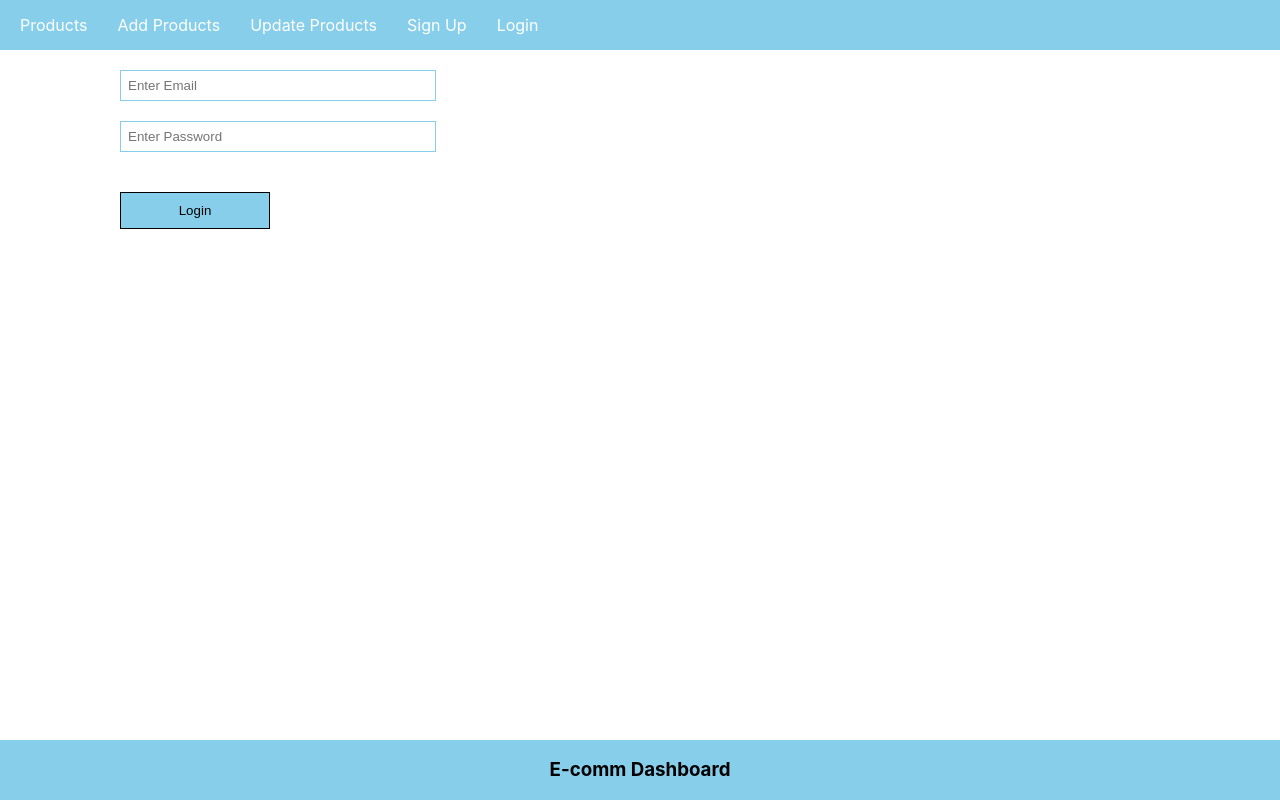
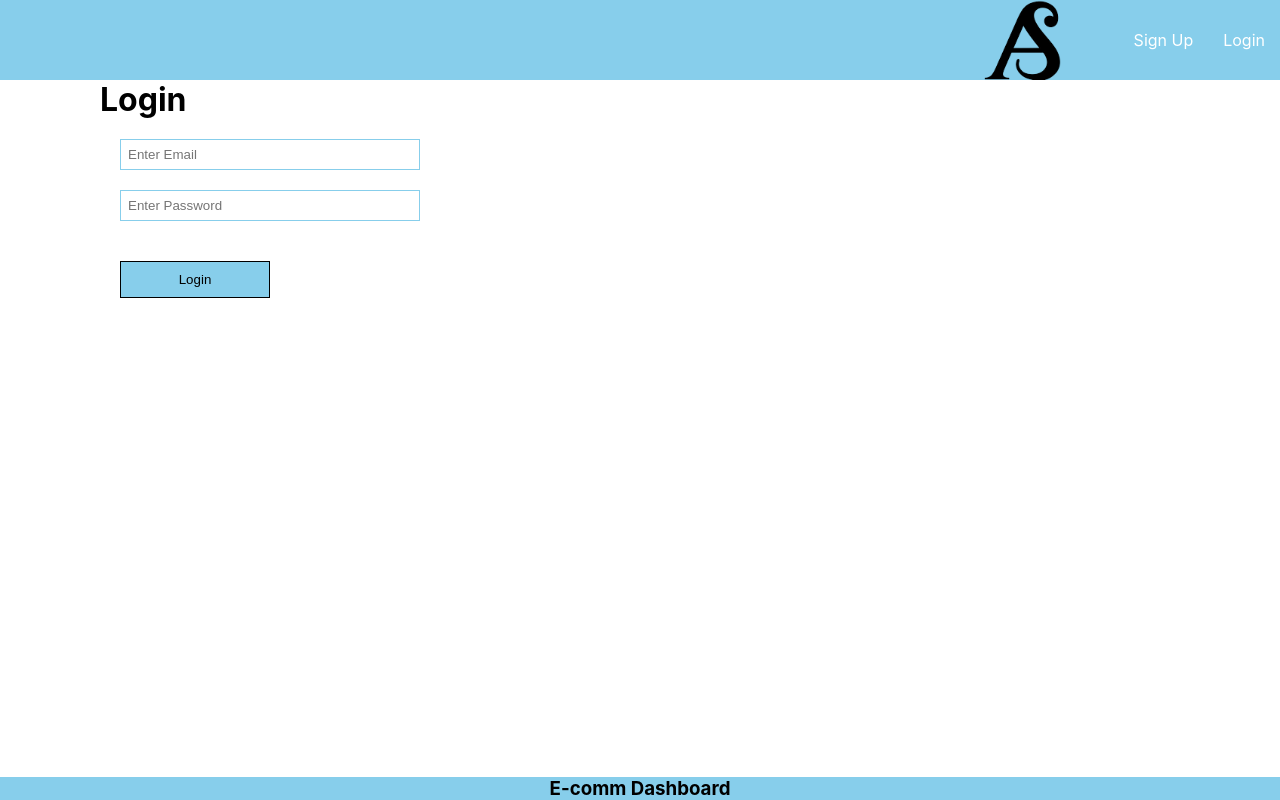
Before and after one commit to Ahmer-Siddiqui/E-Commerce, a React (Create React App) app in the folder frontend/: page /login in a window 1280 px wide. Built offline with nearby package versions, Linux system fonts and the light colour scheme.

Commit message:
Navbar Update

```diff
--- a/frontend/src/App.css
+++ b/frontend/src/App.css
@@ -1,8 +1,27 @@
-
+*{
+  margin: 0;
+  padding: 0;
+  box-sizing: border-box;
+}
 .nav-ul {
-  padding: 5px;
-  margin: 0px;
+  display: flex;
+  align-items: center;
+  height: 10vh;
+  width: 100vw;
   background-color: skyblue;
+}
+.logo{
+  height: 100%;
+  width: 15%;
+}
+.logo img{
+  height: 100%;
+  width: 100%;
+  object-fit: contain;
+}
+.nav-right{
+  display: flex;
+  justify-content: end;
 }
 .nav-ul li{
   display:  inline-block;
@@ -20,34 +39,6 @@
   width: 100%;
   text-align: center;
 }
-
-.App-logo {
-  height: 40vmin;
-  pointer-events: none;
-}
-
-
-@media (prefers-reduced-motion: no-preference) {
-  .App-logo {
-    animation: App-logo-spin infinite 20s linear;
-  }
-}
-
-.App-header {
-  background-color: #282c34;
-  min-height: 100vh;
-  display: flex;
-  flex-direction: column;
-  align-items: center;
-  justify-content: center;
-  font-size: calc(10px + 2vmin);
-  color: white;
-}
-
-.App-link {
-  color: #61dafb;
-}
-
 .register{
   margin-left: 30%;
 }
@@ -63,7 +54,6 @@
   width: 300px;
   margin: 20px;
 }
-
 .appButton {
   margin: 20px;
   width: 150px;
@@ -72,11 +62,3 @@
   border: solid 1px;
   cursor: pointer;
 }
-@keyframes App-logo-spin {
-  from {
-    transform: rotate(0deg);
-  }
-  to {
-    transform: rotate(360deg);
-  }
-}
--- a/frontend/src/components/Login.js
+++ b/frontend/src/components/Login.js
@@ -29,6 +29,7 @@ const Login = () => {
       },[])
   return (
     <div className="login">
+      <h1>Login</h1>
       <input type="email" className="inputBox" placeholder="Enter Email" onChange={(e)=>setEmail(e.target.value)} value={email}/>
       <input
         type="password"
--- a/frontend/src/components/Nav.js
+++ b/frontend/src/components/Nav.js
@@ -1,4 +1,4 @@
-import { useEffect, useState } from "react";
+// import { useEffect, useState } from "react";
 import { Link, useNavigate} from "react-router-dom";
 
 const Nav = ()=>{
@@ -10,18 +10,25 @@ const Nav = ()=>{
     }
     return(
         <div>
+
+            {
+                auth ?
+
             <ul className="nav-ul">
+                <div className="logo"><img src={require('../assets/img/logo.png')} alt="logo" /></div>
                 <li><Link to='/'>Products</Link></li>
                 <li><Link to='/add'>Add Products</Link></li>
                 <li><Link to='/update'>Update Products</Link></li>
-                {auth ? <li><Link to='/signup' onClick={logout}>Logout</Link></li>
-                 :
-                 <>
+                <li><Link to='/profile'>Profile</Link></li>
+                <li><Link to='/signup' onClick={logout}>Logout  ({JSON.parse(auth).name})</Link></li>
+            </ul>
+            :
+                <ul className="nav-ul nav-right">
+                <div className="logo"><img src={require('../assets/img/logo.png')} alt="logo" /></div>
                     <li><Link to='/signup'>Sign Up</Link></li>
                     <li><Link to='/login'>Login</Link></li>
-                 </>
-                }
-            </ul>
+                </ul>
+            }
         </div>
     )
 }
```
Also changed, not shown: frontend/src/assets/img/logo.png (added).
